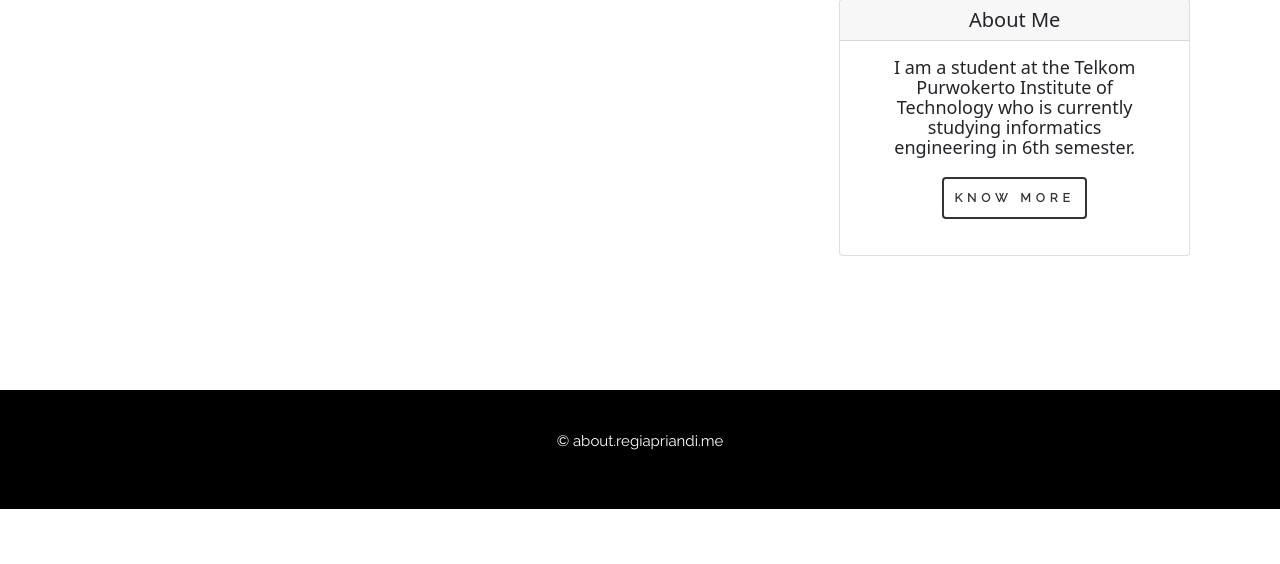
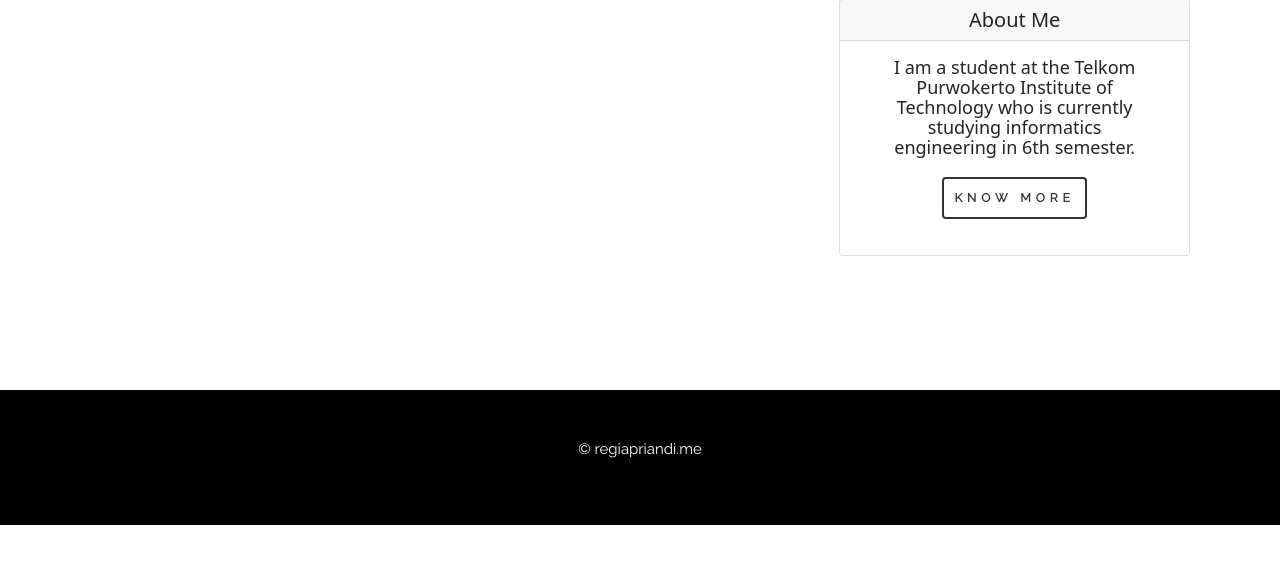
Before and after one commit to regiapriandi012/regiapriandi.me, a Django app: page /blog/ in a window 1280 px wide. Shown: the part 186-750 px from the top of the page. Run offline with Django 4.2, Linux system fonts and the light colour scheme; data that the repository does not hold is empty; parts of the project's set-up code (start-up, migrations or seed data) failed here and were passed over; some libraries are stand-ins or nearby versions.

Commit message:
bismillah

```diff
--- a/webregi/templates/achievement.html
+++ b/webregi/templates/achievement.html
@@ -191,7 +191,7 @@
 
       <footer style="background-color: black;">
         <div class="container">
-          <p>&copy; about.regiapriandi.me</p>
+          <p><a class="nav-link" href="{% url 'index' %}" style="text-decoration: none; color: white">&copy; regiapriandi.me</a></p>
         </div>
       </footer>
 
--- a/webregi/templates/blog.html
+++ b/webregi/templates/blog.html
@@ -72,7 +72,7 @@
 
       <footer style="background-color: black;">
         <div class="container">
-          <p>&copy; about.regiapriandi.me</p>
+          <p><a class="nav-link" href="{% url 'index' %}" style="text-decoration: none; color: white">&copy; regiapriandi.me</a></p>
         </div>
       </footer>
 
--- a/webregi/templates/blog_detail.html
+++ b/webregi/templates/blog_detail.html
@@ -102,7 +102,7 @@
 
       <footer style="background-color: black;">
         <div class="container">
-          <p>&copy; about.regiapriandi.me</p>
+          <p><a class="nav-link" href="{% url 'index' %}" style="text-decoration: none; color: white">&copy; regiapriandi.me</a></p>
         </div>
       </footer>
 
--- a/webregi/templates/index.html
+++ b/webregi/templates/index.html
@@ -153,7 +153,7 @@
 
     <footer>
       <div class="container">
-        <p>&copy; about.regiapriandi.me</p>
+        <p><a class="nav-link" href="{% url 'index' %}" style="text-decoration: none; color: white">&copy; regiapriandi.me</a></p>
       </div>
     </footer>
 
```
